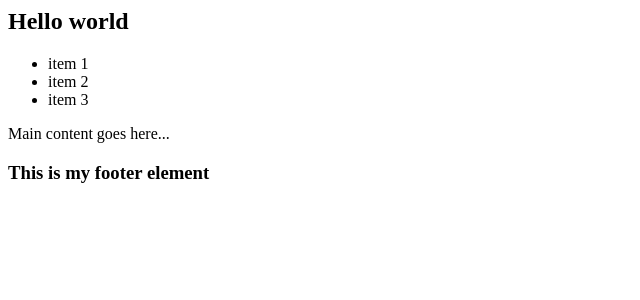
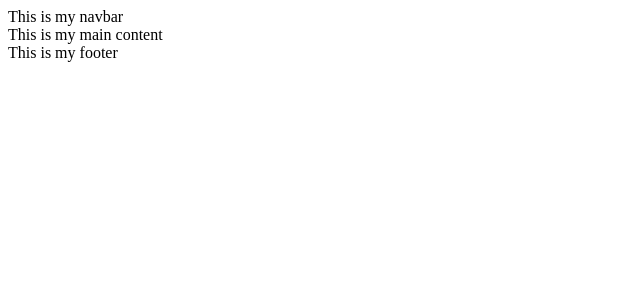
Before and after one commit to km1uk/react-amlbq7, a React (Create React App) app: page / in a window 1280 px wide. Shown: the top 300 px of the page, without its empty margins (0-640 px from the left). Built offline with nearby package versions, Linux system fonts and the light colour scheme.

Commit message:
3 files modified, 2 added

```diff
--- a/components/App.js
+++ b/components/App.js
@@ -1,24 +1,14 @@
 import React from 'react'
-import Footer from "./Footer.js"
+import Navbar from './Navbar'
+import MainContent from './MainContent'
+import Footer from './Footer'
 
-function App() {
+export default function App() {
   return (
     <div>
-      <nav>
-        <h1> Hello world</h1>
-        <ul>
-          <li>item 1</li>
-          <li>item 2</li>
-          <li>item 3</li>
-        </ul>
-      </nav>
-      <main>
-        <p>Main content goes here...</p>
-      </main>
+      <Navbar />
+      <MainContent />
       <Footer />
     </div>
   )
 }
-
-
-export default App
--- a/components/Footer.js
+++ b/components/Footer.js
@@ -1,11 +1,7 @@
 import React from 'react'
 
-function Footer() {
+export default function Footer() {
   return (
-    <footer>
-      <h3>This is my footer element</h3>
-    </footer>
+    <footer>This is my footer </footer>
   )
 }
-
-export default Footer
--- /dev/null
+++ b/components/MainContent.js
@@ -0,0 +1,9 @@
+import React from 'react'
+
+export default function MainContent() {
+  return (
+    <div>
+    This is my main content
+    </div>
+  )
+}
--- /dev/null
+++ b/components/Navbar.js
@@ -0,0 +1,7 @@
+import React from 'react'
+
+export default function Navbar() {
+  return (
+    <navbar>This is my navbar </navbar>
+  )
+}
--- a/index.js
+++ b/index.js
@@ -1,5 +1,5 @@
-import React from 'react';
-import ReactDOM from 'react-dom';
+import React from 'react'
+import ReactDOM from 'react-dom'
 import App from './components/App'
 
 ReactDOM.render(<App />, document.getElementById("root"))
```
